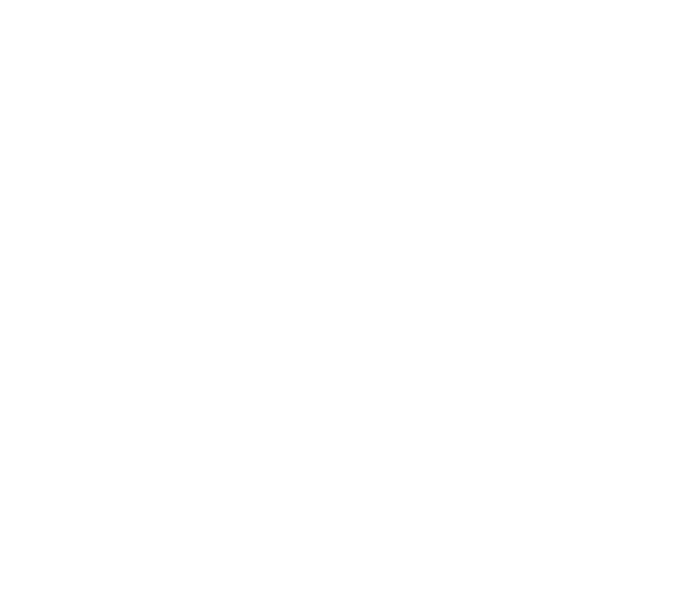
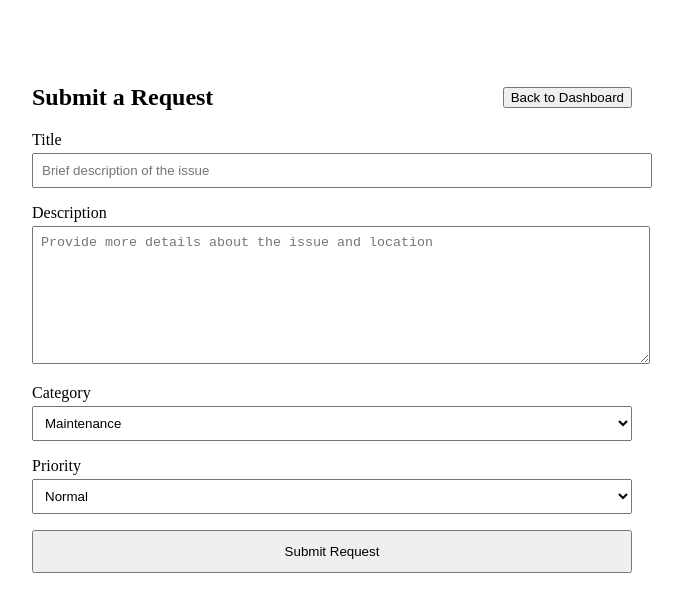
Before and after one commit to BlakeStover/test_app, a React app in the folder frontend/: page /new-ticket in a window 1280 px wide. Before the commit this address had no page. Shown: the top 612 px of the page, without its empty margins (308-991 px from the left). Built offline with nearby package versions, Linux system fonts and the light colour scheme; the HTML template or start-up script is replaced by a standard one.

Commit message:
added new ticket form and dashboard button

```diff
--- a/frontend/src/App.jsx
+++ b/frontend/src/App.jsx
@@ -1,6 +1,7 @@
 import { BrowserRouter, Routes, Route } from 'react-router-dom';
 import Login from './pages/Login';
 import Dashboard from './pages/Dashboard';
+import NewTicket from './pages/NewTicket';
 
 function App() {
   return (
@@ -9,6 +10,7 @@
         <Route path="/" element={<Login />} />
         <Route path="/login" element={<Login />} />
         <Route path="/dashboard" element={<Dashboard />} />
+        <Route path="/new-ticket" element={<NewTicket />} />
       </Routes>
     </BrowserRouter>
   );
--- a/frontend/src/pages/Dashboard.jsx
+++ b/frontend/src/pages/Dashboard.jsx
@@ -39,7 +39,13 @@
 
       {error && <p style={{ color: 'red' }}>{error}</p>}
 
-      <h3>Tickets</h3>
+      <div style={{ display: 'flex', justifyContent: 'space-between', alignItems: 'center' }}>
+        <h3>Tickets</h3>
+        <button onClick={() => window.location.href = '/new-ticket'}>
+          + New Request
+        </button>
+      </div>
+
       {tickets.length === 0 ? (
         <p>No tickets yet.</p>
       ) : (
--- /dev/null
+++ b/frontend/src/pages/NewTicket.jsx
@@ -0,0 +1,121 @@
+import { useState } from 'react';
+import axios from 'axios';
+
+function NewTicket() {
+  const [title, setTitle] = useState('');
+  const [description, setDescription] = useState('');
+  const [category, setCategory] = useState('maintenance');
+  const [priority, setPriority] = useState('normal');
+  const [error, setError] = useState('');
+  const [success, setSuccess] = useState('');
+
+  const user = JSON.parse(localStorage.getItem('user'));
+  const token = localStorage.getItem('token');
+
+  const handleSubmit = async (e) => {
+    e.preventDefault();
+    try {
+      await axios.post(
+        'http://localhost:5000/api/tickets',
+        {
+          title,
+          description,
+          category,
+          priority,
+          created_by: user.id,
+        },
+        {
+          headers: { Authorization: `Bearer ${token}` },
+        }
+      );
+      setSuccess('Ticket submitted successfully!');
+      setTitle('');
+      setDescription('');
+      setCategory('maintenance');
+      setPriority('normal');
+    } catch {
+      setError('Failed to submit ticket. Please try again.');
+    }
+  };
+
+  return (
+    <div style={{ maxWidth: '600px', margin: '2rem auto', padding: '2rem' }}>
+      <div style={{ display: 'flex', justifyContent: 'space-between', alignItems: 'center' }}>
+        <h2>Submit a Request</h2>
+        <button onClick={() => window.location.href = '/dashboard'}>
+          Back to Dashboard
+        </button>
+      </div>
+
+      {error && <p style={{ color: 'red' }}>{error}</p>}
+      {success && <p style={{ color: 'green' }}>{success}</p>}
+
+      <form onSubmit={handleSubmit}>
+        <div style={{ marginBottom: '1rem' }}>
+          <label>Title</label>
+          <br />
+          <input
+            type="text"
+            value={title}
+            onChange={(e) => setTitle(e.target.value)}
+            style={{ width: '100%', padding: '0.5rem', marginTop: '0.25rem' }}
+            placeholder="Brief description of the issue"
+            required
+          />
+        </div>
+
+        <div style={{ marginBottom: '1rem' }}>
+          <label>Description</label>
+          <br />
+          <textarea
+            value={description}
+            onChange={(e) => setDescription(e.target.value)}
+            style={{ width: '100%', padding: '0.5rem', marginTop: '0.25rem', height: '120px' }}
+            placeholder="Provide more details about the issue and location"
+            required
+          />
+        </div>
+
+        <div style={{ marginBottom: '1rem' }}>
+          <label>Category</label>
+          <br />
+          <select
+            value={category}
+            onChange={(e) => setCategory(e.target.value)}
+            style={{ width: '100%', padding: '0.5rem', marginTop: '0.25rem' }}
+          >
+            <option value="maintenance">Maintenance</option>
+            <option value="campus_safety">Campus Safety</option>
+            <option value="it">IT Support</option>
+            <option value="cleaning">Cleaning</option>
+            <option value="other">Other</option>
+          </select>
+        </div>
+
+        <div style={{ marginBottom: '1rem' }}>
+          <label>Priority</label>
+          <br />
+          <select
+            value={priority}
+            onChange={(e) => setPriority(e.target.value)}
+            style={{ width: '100%', padding: '0.5rem', marginTop: '0.25rem' }}
+          >
+            <option value="low">Low</option>
+            <option value="normal">Normal</option>
+            <option value="high">High</option>
+            <option value="urgent">Urgent</option>
+          </select>
+        </div>
+
+        <button
+          type="submit"
+          style={{ width: '100%', padding: '0.75rem' }}
+        >
+          Submit Request
+        </button>
+      </form>
+    </div>
+  );
+}
+
+export default NewTicket;
```
